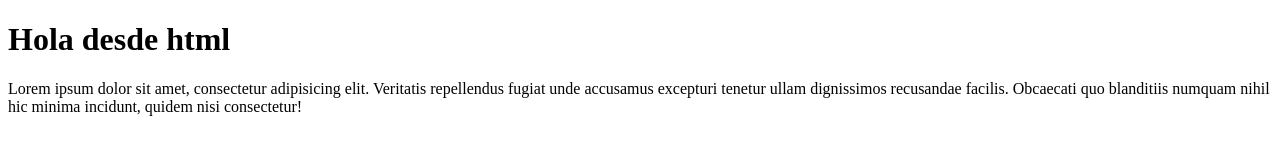
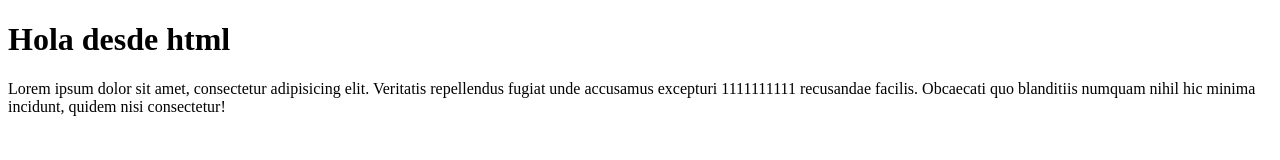
Before and after one commit to gersaint/youtube-git-ejemplo, a plain HTML site: page index.html in a window 1280 px wide. Drawn offline with Linux system fonts and the light colour scheme.

Commit message:
Agregue unos en el parrafo

```diff
--- a/index.html
+++ b/index.html
@@ -8,6 +8,14 @@
 </head>
 <body>
     <h1>Hola desde html</h1>
-    <p>Lorem ipsum dolor sit amet, consectetur adipisicing elit. Veritatis repellendus fugiat unde accusamus excepturi tenetur ullam dignissimos recusandae facilis. Obcaecati quo blanditiis numquam nihil hic minima incidunt, quidem nisi consectetur!</p>
+
+    <p>
+       Lorem ipsum dolor sit amet, consectetur adipisicing elit.
+       Veritatis repellendus fugiat unde accusamus excepturi
+       1111111111 recusandae facilis.
+       Obcaecati quo blanditiis numquam nihil hic minima incidunt,
+       quidem nisi consectetur!
+    </p>
+
 </body>
 </html>
```
